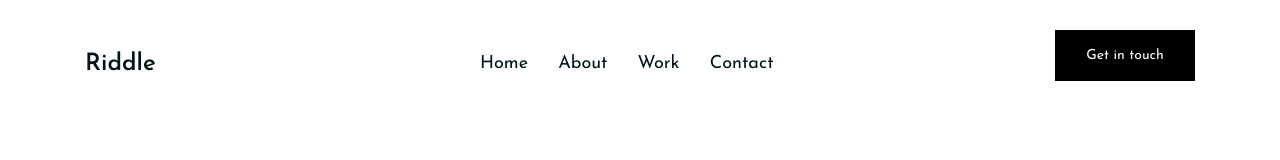
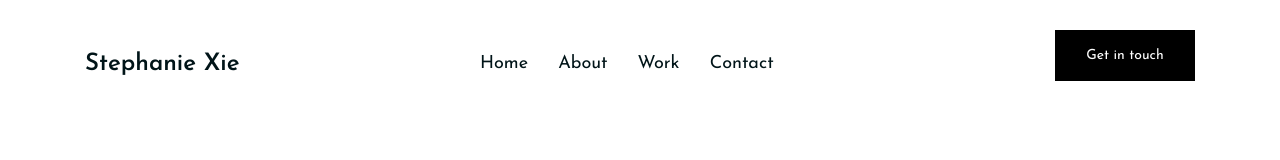
Before and after one commit to stephxie/stephaniexie, a plain HTML site: page home.html in a window 1280 px wide. Shown: the top 160 px of the page. Drawn offline with Linux system fonts and the light colour scheme.

Commit message:
Update home.html

```diff
--- a/home.html
+++ b/home.html
@@ -1,10 +1,10 @@
 <!DOCTYPE html>
 <html lang="en">
 <head>
-	<title>Riddle - Portfolio Template</title>
+	<title>Stephanie Xie</title>
 	<meta charset="UTF-8">
-	<meta name="description" content="Riddle - Portfolio Template">
-	<meta name="keywords" content="portfolio, riddle, onepage, creative, html">
+	<meta name="description" content="Stephanie Xie Portfolio">
+	<meta name="keywords" content="portfolio, Stephanie Xie, user design, user experience, html">
 	<meta name="viewport" content="width=device-width, initial-scale=1.0">
 	<!-- Favicon -->
 	<link href="img/favicon.ico" rel="shortcut icon"/>
@@ -37,7 +37,7 @@
 			<div class="row">
 				<div class="col-lg-4 col-md-3">
 					<div class="logo">
-						<h2 class="site-logo">Riddle</h2>
+						<h2 class="site-logo">Stephanie Xie</h2>
 					</div>
 				</div>
 				<div class="col-lg-8 col-md-9">
```
